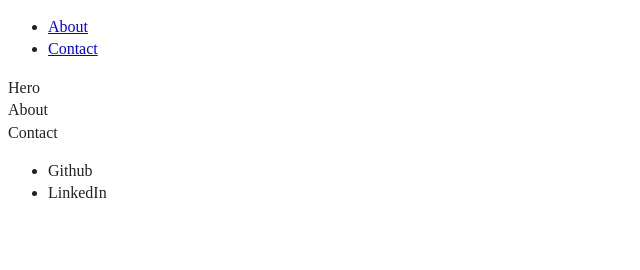
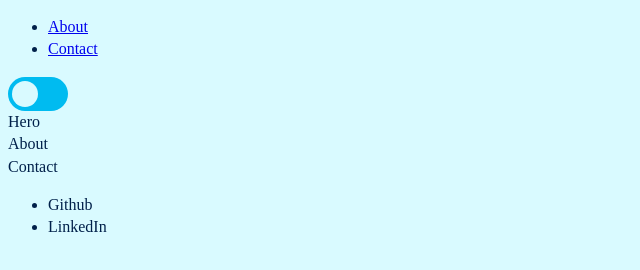
Before and after one commit to amandahase/portfolio, a website built with webpack: page index.html in a window 1280 px wide. Shown: the whole page, without its empty margins (0-640 px from the left). Built offline with nearby package versions, Linux system fonts and the light colour scheme.

Commit message:
Add theme toggle

```diff
--- a/css/style.css
+++ b/css/style.css
@@ -83,6 +83,82 @@ textarea {
 /* ==========================================================================
    Author's custom styles
    ========================================================================== */
+
+  :root {
+    /* LIGHT MODE */
+    --main-text: #00204A;
+    --secondary-text: #005792;
+    --bg-color: #D9FAFF;
+    --accent-color: #00BBF0;
+  }
+
+  [data-theme="dark"] {
+    /* DARK MODE */
+    --main-text: #D9FAFF;
+    --secondary-text: #00BBF0;
+    --bg-color: #00204A;
+    --accent-color: #005792;
+  }
+
+  body {
+    background-color: var(--bg-color);
+    color: var(--main-text);
+  }
+
+  /* Toggle Switch*/
+  .theme-switch-wrapper {
+    display: flex;
+    align-items: center;
+  }
+
+  .theme-switch {
+    display: inline-block;
+    height: 34px;
+    position: relative;
+    width: 60px;
+  }
+
+  .theme-switch input {
+    display: none;
+  }
+
+  .slider {
+    background-color: var(--accent-color);
+    bottom: 0;
+    cursor: pointer;
+    left: 0;
+    position: absolute;
+    right: 0;
+    top: 0;
+    transition: .4s;
+  }
+
+  .slider:before {
+    background-color: var(--bg-color);
+    bottom: 4px;
+    content: "";
+    height: 26px;
+    left: 4px;
+    position: absolute;
+    transition: .4s;
+    width: 26px;
+  }
+
+  input:checked + .slider {
+    background-color: var(--accent-color);
+  }
+
+  input:checked + .slider:before {
+    transform: translateX(26px);
+  }
+
+  .slider.round {
+    border-radius: 34px;
+  }
+
+  .slider.round:before {
+    border-radius: 50%;
+  }
 
 /* ==========================================================================
    Helper classes
--- a/index.html
+++ b/index.html
@@ -36,6 +36,12 @@
         </li>
       </ul>
     </nav>
+    <div class="theme-switch-wrapper">
+      <label class="theme-switch" for="checkbox" title="Toggle visual theme (dark or light)">
+        <input type="checkbox" id="checkbox" aria-label="Toggle visual theme (dark or light)" />
+        <div class="theme-switch slider round"></div>
+      </label>
+    </div>
   </header>
   <main>
     <!-- Hero -> Headline, Photo,  -->
--- a/js/app.js
+++ b/js/app.js
@@ -0,0 +1,12 @@
+const toggleSwitch = document.querySelector('.theme-switch input[type="checkbox"]');
+
+function switchTheme(e) {
+    if (e.target.checked) {
+        document.documentElement.setAttribute('data-theme', 'dark');
+    }
+    else {
+        document.documentElement.setAttribute('data-theme', 'light');
+    }
+}
+
+toggleSwitch.addEventListener('change', switchTheme, false);
```
